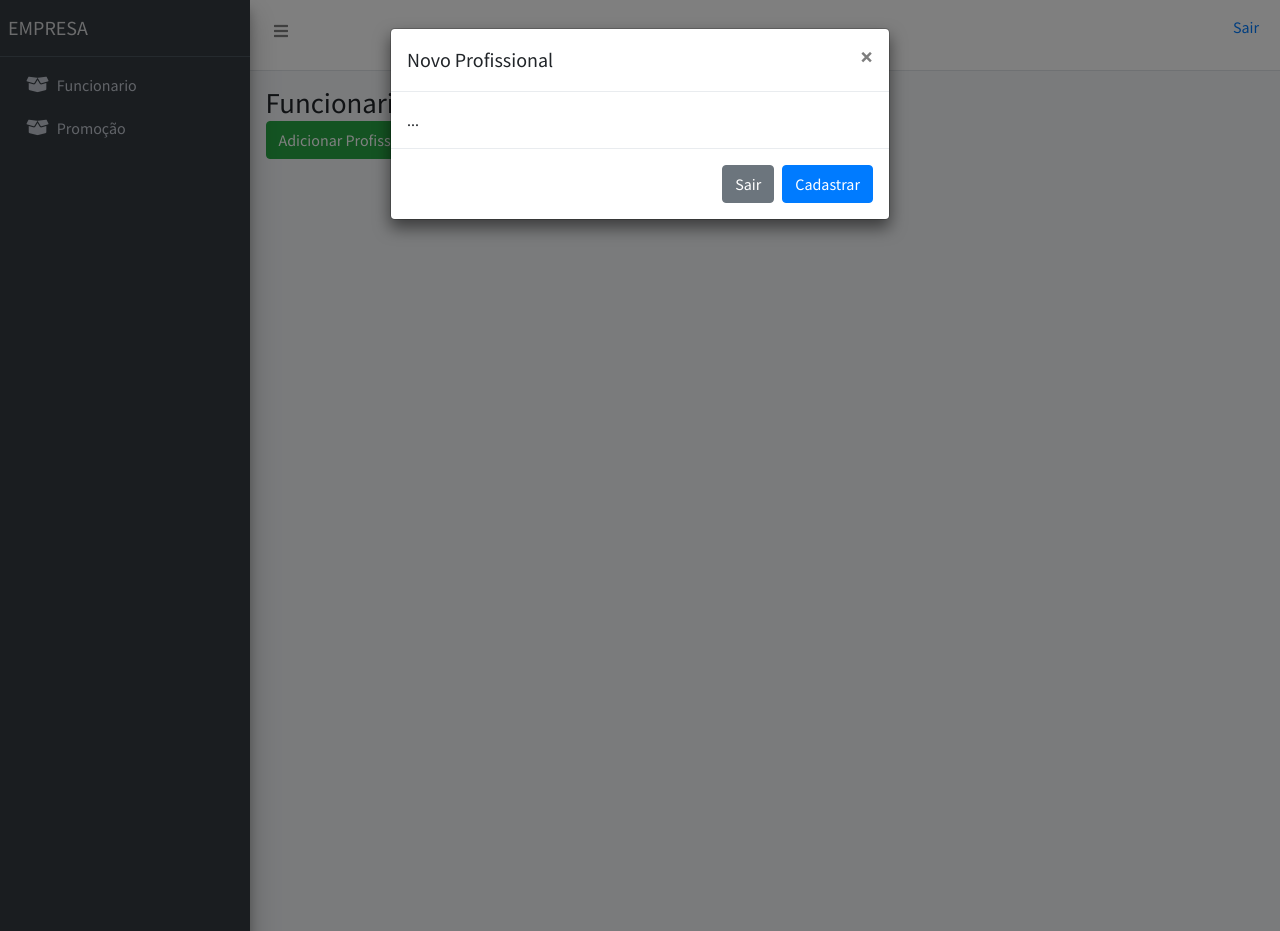
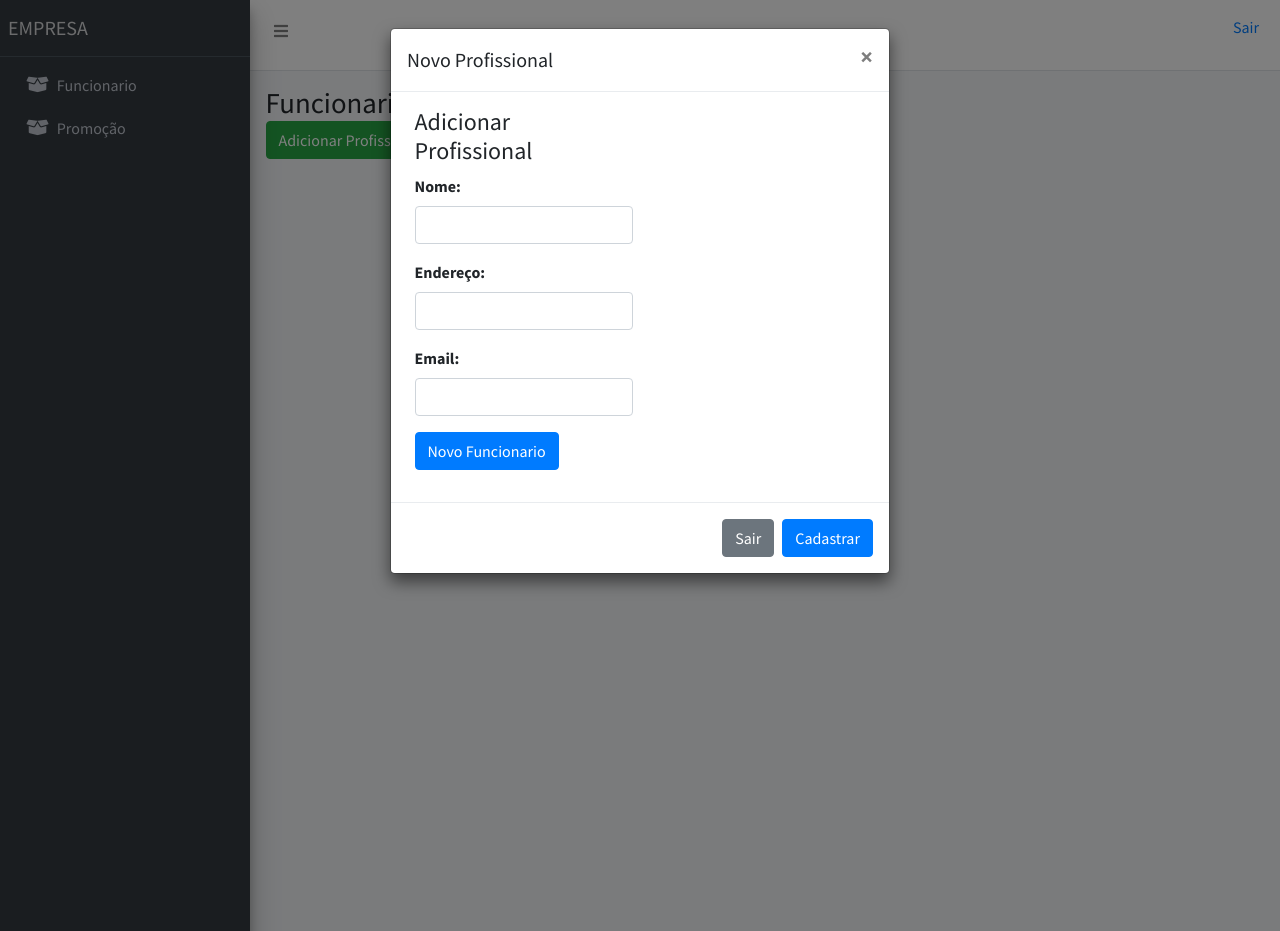
Before and after one commit to BavarescoRicardo/phpTesteAgendaServ, a PHP site: page /public/pages/funcionario/funcionario.php in a window 1280 px wide, after a click on "Adicionar Profissional". Run offline with PHP 8.4, Linux system fonts and the light colour scheme; data that the repository does not hold is empty; some libraries are stand-ins or nearby versions.

Commit message:
formulario cadastro funcionario

```diff
--- a/public/pages/funcionario/cadastro.php
+++ b/public/pages/funcionario/cadastro.php
@@ -9,7 +9,29 @@
         </button>
       </div>
       <div class="modal-body">
-        ...
+
+        <div id="container-criar" class="col-md-6">
+            <h4>Adicionar Profissional</h4>
+            <form action="/cliente" method="POST">
+                <div class="form-group">
+                    <label for="nome">Nome:</label>
+                    <input type="text" class="form-control" id="nome" name="nome">
+                </div>
+
+                <div class="form-group">
+                    <label for="endereco">Endereço:</label>
+                    <input type="text" class="form-control" id="endereco" name="endereco">
+                </div>
+
+                <div class="form-group">
+                    <label for="email">Email:</label>
+                    <input type="text" class="form-control" id="email" name="email">
+                </div>
+
+                <input type="submit" class="btn btn-primary" value="Novo Funcionario">
+            </form>
+        </div>
+
       </div>
       <div class="modal-footer">
         <button type="button" class="btn btn-secondary" data-dismiss="modal">Sair</button>
```
